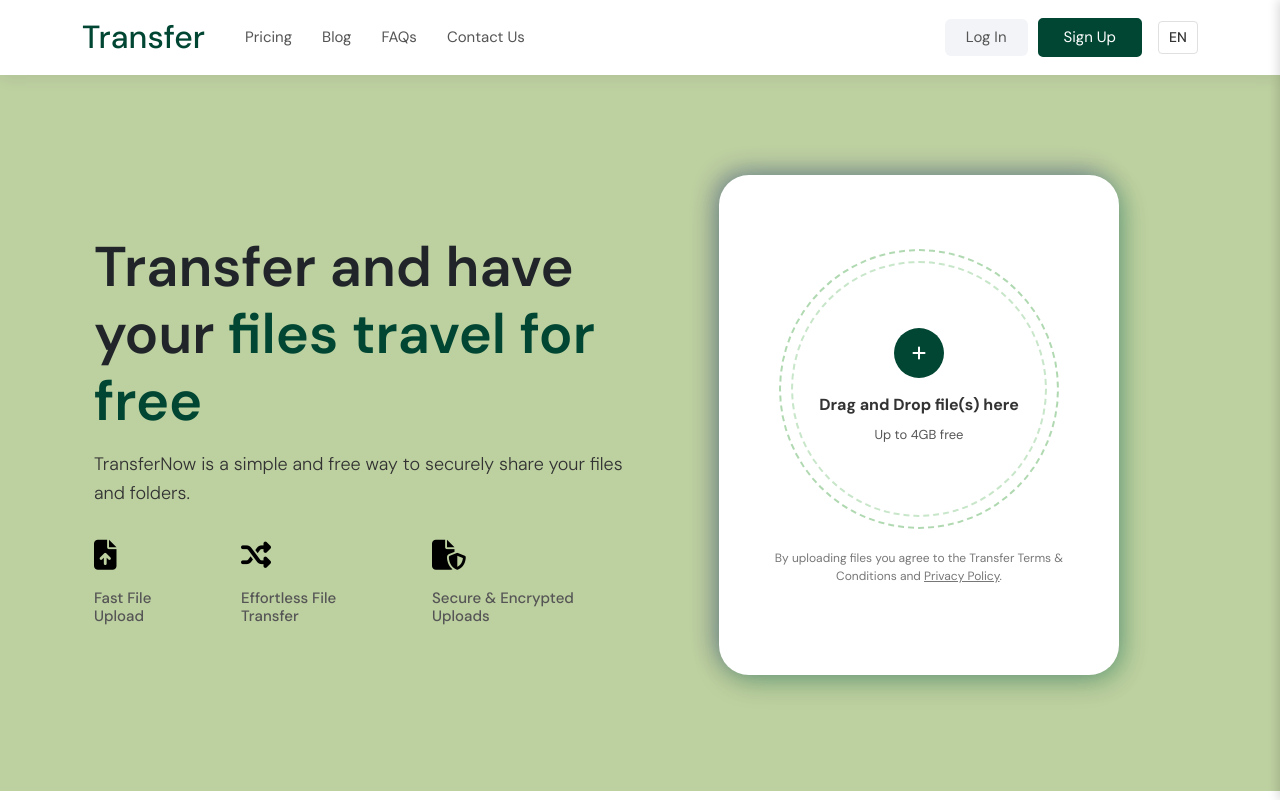
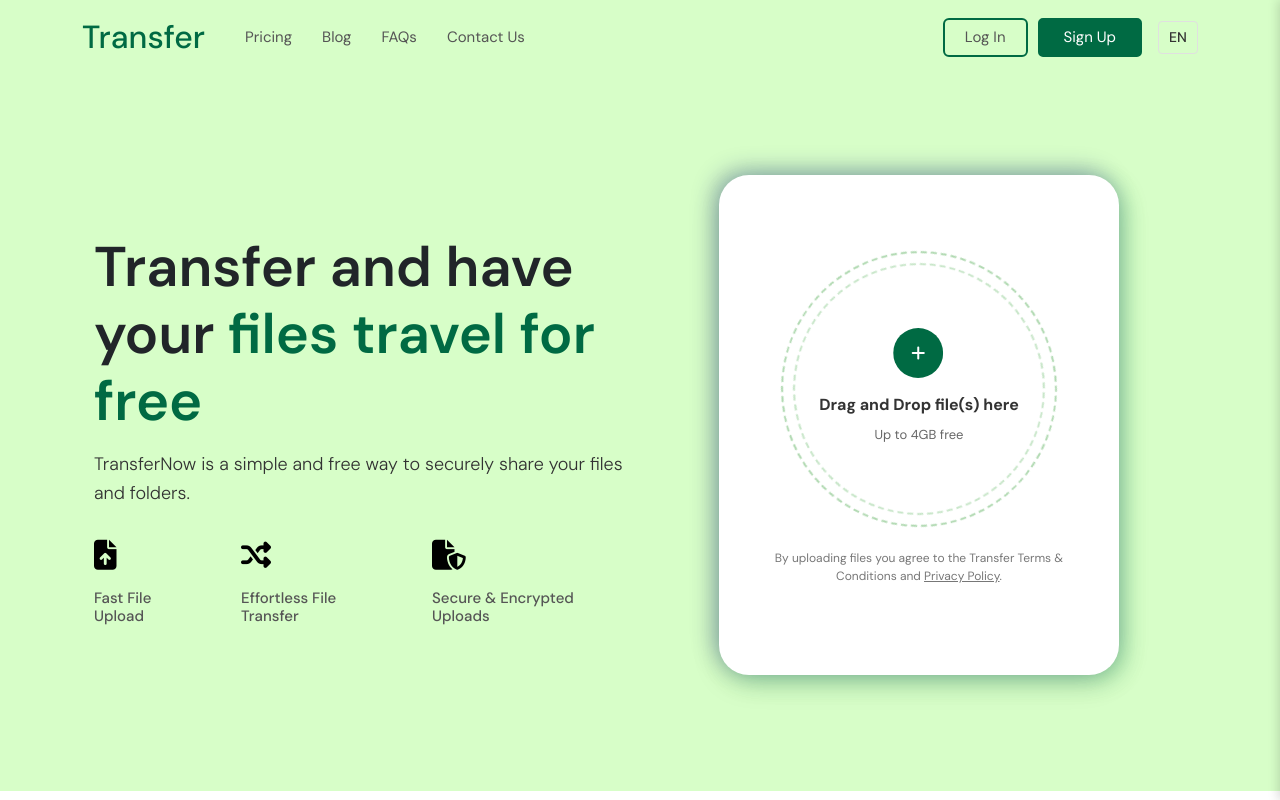
Before and after one commit to jenali-vora/telegrambot, an Angular app: page / in a window 1280 px wide. Shown: the top 800 px of the page. Built offline with nearby package versions, Linux system fonts and the light colour scheme.

Commit message:
change in color

```diff
--- a/src/app/component/cta-section/cta-section.component.css
+++ b/src/app/component/cta-section/cta-section.component.css
@@ -8,7 +8,7 @@
 }
 
 .cta-container {
-    background: linear-gradient(135deg, var(--button-color), var(--button-hover));
+    background: var(--button-color);
     color: var(--white-color);
     padding: 50px 40px;
     border-radius: 20px;
@@ -87,14 +87,9 @@
 
 /* Primary button ("Register") */
 .cta-buttons .btn-primary {
-    background-color: var(--button-color);
+    background-color: var(--button-hover);
     /* Slightly lighter blue/purple - Adjust as needed */
-    color: #ffffff;
-}
-
-.cta-buttons .btn-primary:hover {
-    background-color: var(--button-hover);
-    /* Darker shade on hover */
+    color: var(--button-color);
 }
 
 /* Secondary button ("Compare our offers") */
@@ -109,6 +104,7 @@
     background-color: var(--button-hover);
     /* Subtle background on hover */
     border-color: var(--button-hover);
+    color: var(--button-color);
     /* Make border solid white on hover */
 }
 
--- a/src/app/shared/component/header/header.component.css
+++ b/src/app/shared/component/header/header.component.css
@@ -6,7 +6,8 @@
     padding: 20px;
     align-items: center;
     position: relative;
-    box-shadow: 0 2px 16px 0 #10182814;
+    background-color: var(--button-hover);
+    /* box-shadow: 0 2px 16px 0 #10182814; */
 }
 
 .logo-link {
@@ -87,9 +88,10 @@
 
 .btn-login {
     font-size: 15px;
-    background-color: #f2f4f7;
+    background-color: transparent;
     padding: 6px 20px;
     color: var(--text-color-secondary);
+    border: 2px solid var(--button-color);
 
     &:hover {
         color: var(--heading-color);
@@ -107,9 +109,9 @@
     border: 2px solid var(--button-color);
 
     &:hover {
-        background-color: var(--button-hover);
+        background-color: var(--white-color);
         color: var(--button-color);
-        border: 2px solid var(--button-hover);
+        border: 2px solid var(--button-color);
     }
 }
 
--- a/src/app/shared/component/orbital-display/orbital-display.component.css
+++ b/src/app/shared/component/orbital-display/orbital-display.component.css
@@ -25,6 +25,37 @@
         calc(var(--glow-offset) * -1) calc(var(--glow-offset) * -1) var(--glow-blur) var(--glow-spread) var(--glow-blue-color),
         var(--glow-offset) var(--glow-offset) var(--glow-blur) var(--glow-spread) var(--glow-green-color),
         0px var(--base-shadow-offset-y) var(--base-shadow-blur) var(--base-shadow-spread) var(--base-shadow-color);
+
+    /* Assuming --button-color and --button-hover are defined elsewhere, e.g. in :root or style.css */
+    /* For demonstration, let's define them if they are missing */
+    /* Example: A darker shade of green for hover */
+    --heading-color: #333;
+    /* Example */
+    --text-color-secondary: #666;
+    /* Example */
+    --white-color: #fff;
+    /* Example */
+}
+
+/* ADDED KEYFRAME ANIMATIONS */
+@keyframes rotate-clockwise {
+    0% {
+        transform: rotate(0deg);
+    }
+
+    100% {
+        transform: rotate(360deg);
+    }
+}
+
+@keyframes rotate-counter-clockwise {
+    0% {
+        transform: rotate(0deg);
+    }
+
+    100% {
+        transform: rotate(-360deg);
+    }
 }
 
 .upload-container {
@@ -34,11 +65,13 @@
     padding: 25px;
     width: 100%;
     max-width: 100%;
+    /* Was 400px, but image shows wider, so set to 100% of its parent or a specific wider value if needed */
     margin: 20px auto;
     display: flex;
     flex-direction: column;
     align-items: center;
     height: 500px;
+    /* Fixed height as per original */
     justify-content: center;
 }
 
@@ -53,21 +86,38 @@
 .dashed-circle-outer {
     width: 280px;
     height: 280px;
-    border: 2px dashed var(--darker-light-green-border);
-    /* This border will remain visible */
+    /* MODIFIED: Original border made transparent to be replaced by pseudo-element */
+    border: 2px solid transparent;
     border-radius: 50%;
     display: flex;
     justify-content: center;
     align-items: center;
     padding: 10px;
     box-sizing: border-box;
+    /* ADDED: For positioning context of ::before */
+    position: relative;
+}
+
+/* ADDED: Pseudo-element for the outer animated border */
+.dashed-circle-outer::before {
+    content: '';
+    position: absolute;
+    top: 0;
+    left: 0;
+    width: 100%;
+    height: 100%;
+    border-radius: 50%;
+    border: 2px dashed var(--darker-light-green-border);
+    box-sizing: border-box;
+    /* Animation: left to right (clockwise) */
+    animation: rotate-clockwise 20s linear infinite;
 }
 
 .dashed-circle-inner {
     width: 100%;
     height: 100%;
-    border: 2px dashed var(--light-green-border);
-    /* This border will blend with highlight */
+    /* MODIFIED: Original border made transparent to be replaced by pseudo-element */
+    border: 2px solid transparent;
     border-radius: 50%;
     display: flex;
     justify-content: center;
@@ -76,13 +126,31 @@
     box-sizing: border-box;
     transition: background-color 0.2s ease-in-out;
     /* Smooth transition for background */
+    /* ADDED: For positioning context of ::before */
+    position: relative;
 }
 
-/* This new class will apply the highlight */
+/* ADDED: Pseudo-element for the inner animated border */
+.dashed-circle-inner::before {
+    content: '';
+    position: absolute;
+    top: 0;
+    left: 0;
+    width: 100%;
+    height: 100%;
+    border-radius: 50%;
+    border: 2px dashed var(--light-green-border);
+    box-sizing: border-box;
+    /* Animation: right to left (counter-clockwise) */
+    animation: rotate-counter-clockwise 20s linear infinite;
+}
+
+/* This new class will apply the highlight to the main element,
+   the pseudo-element's border will blend in as it's the same color */
 .dashed-circle-inner.drag-active-highlight {
     background-color: var(--light-green-border);
     /* Use #c8e6c9 as the highlight color */
-    /* This makes the inner dashed border blend in, matching screenshot */
+    /* This makes the inner dashed border (from ::before) blend in, matching screenshot */
 }
 
 .content-wrapper {
@@ -90,11 +158,13 @@
     flex-direction: column;
     align-items: center;
     text-align: center;
+    /* ADDED: Ensure content is above the pseudo-elements if needed, though default stacking should be fine */
+    position: relative;
+    z-index: 1;
 }
 
 .plus-button {
     background-color: var(--button-color);
-    /* Ensure --button-color is defined in :root or style.css */
     color: white;
     width: 50px;
     height: 50px;
@@ -105,11 +175,46 @@
     margin-bottom: 15px;
     cursor: pointer;
     transition: background-color 0.2s ease-in-out;
+    /* ADDED ANIMATION PROPERTY: */
+    animation-name: common_shakeElem__bJOpt;
+    animation-duration: 5s;
+    animation-iteration-count: infinite;
+    animation-timing-function: linear;
+    position: relative;
+    z-index: 1;
+}
+
+@keyframes common_shakeElem__bJOpt {
+
+    18%,
+    2% {
+        transform: translate3d(-1px, 0, 0);
+    }
+
+    16%,
+    4% {
+        transform: translate3d(2px, 0, 0);
+    }
+
+    10%,
+    14%,
+    6% {
+        transform: translate3d(-4px, 0, 0);
+    }
+
+    12%,
+    8% {
+        transform: translate3d(4px, 0, 0);
+    }
+
+    18.1% {
+        transform: translate3d(-1px, 0, 0);
+    }
 }
 
 .plus-button:hover {
     background-color: var(--button-hover);
-    /* Ensure --button-hover is defined */
+    color: var(--button-color);
 }
 
 .plus-button svg {
@@ -120,14 +225,12 @@
     font-size: 16px;
     font-weight: bold;
     color: var(--heading-color);
-    /* Ensure --heading-color is defined */
     margin-bottom: 8px;
 }
 
 .limit-info {
     font-size: 13px;
     color: var(--text-color-secondary);
-    /* Ensure --text-color-secondary is defined */
     display: flex;
     flex-direction: column;
     align-items: center;
@@ -173,4 +276,6 @@
         width: 245px;
         height: 245px;
     }
+
+    /* Pseudo-elements will resize automatically with their parent */
 }
--- a/src/app/shared/component/testimonial-section/testimonial-section.component.css
+++ b/src/app/shared/component/testimonial-section/testimonial-section.component.css
@@ -15,7 +15,7 @@
     border-radius: 8px;
     overflow: hidden;
     padding: 30px;
-    background-color: #F6F7F9;
+    background-color: #e8fedf;
 }
 
 .testimonial-slide-content {
--- a/src/styles.css
+++ b/src/styles.css
@@ -20,9 +20,9 @@
     /* --background: #272757; */
     --background-hover: #2a52be;
     /* --button-color: #3e57da; */
-    --button-color: #004632;
+    --button-color: #006a43;
     /* --button-hover: #1f235b; */
-    --button-hover: #bdd0a0;
+    --button-hover: #d7fec8;
     --border: #9d9d9d;
     --des-color: #323232;
     --black-color: #000;
```
